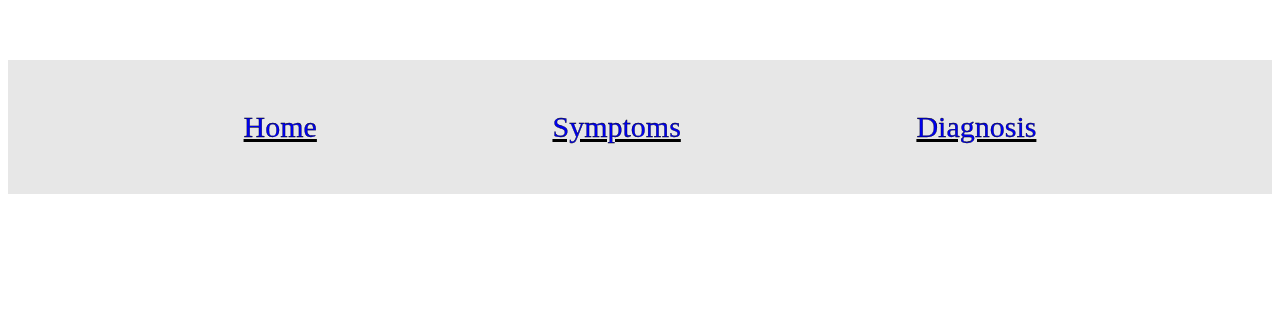
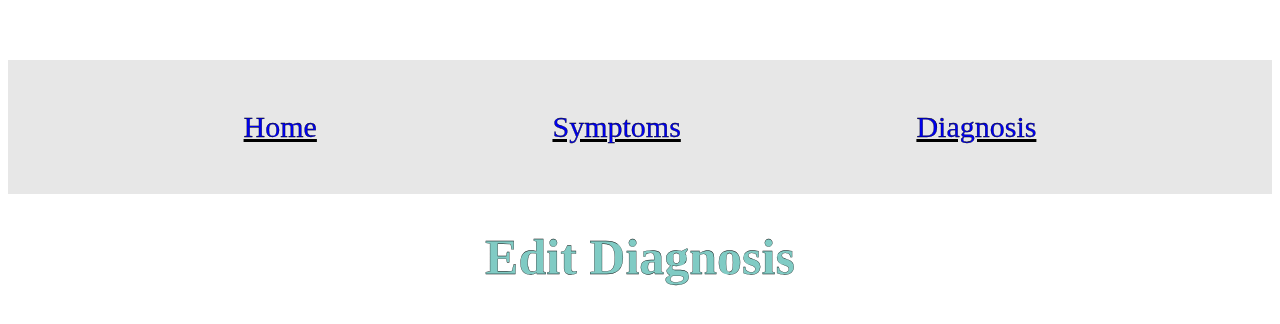
Before and after one commit to EddieYuabov/symptom_diagnosis, a Vue app in the folder symptom-diagnosis-app/: page /diagnosis/edit/1 in a window 1280 px wide. Shown: the top 324 px of the page. Built offline with nearby package versions, Linux system fonts and the light colour scheme.

Commit message:
created edit diagnosis component and added a route to the edit button in diagnosisDetails

```diff
--- a/symptom-diagnosis-app/src/components/Diagnosis_Details.vue
+++ b/symptom-diagnosis-app/src/components/Diagnosis_Details.vue
@@ -5,7 +5,7 @@
         <h3>{{diagnoses.possible_cause}}</h3>
         <h4>{{diagnoses.treatment}}</h4>
         </div>
-        <button id="edit-button">&#9998;</button>
+        <button id="edit-button" @click="navigateToEdit(diagnoses.id)">&#9998;</button>
         <button id="delete-button" @click="deleteDiagnosis">&#128465;</button>
     </div>
 </template>
@@ -30,6 +30,9 @@ export default {
                 e.preventDefault()
                 await axios.delete(`${URL}/diagnosis/${this.$route.params.diagnosis_id}`)
                 this.$router.push(`/diagnoses`)
+            },
+            navigateToEdit(id){
+                this.$router.push(`/diagnosis/edit/${id}`)
             }
         }
 }
--- /dev/null
+++ b/symptom-diagnosis-app/src/components/EditDiagnosis.vue
@@ -0,0 +1,15 @@
+<template>
+    <div>
+        <h1>Edit Diagnosis</h1>
+    </div>
+</template>
+
+<script>
+export default {
+    name: "EditDiagnosis"
+}
+</script>
+
+<style>
+
+</style>
--- a/symptom-diagnosis-app/src/router.js
+++ b/symptom-diagnosis-app/src/router.js
@@ -1,6 +1,7 @@
 import InputComponent from './components/Input'
 import EditSymptom from './components/EditSymptom'
 import SymptomComponent from './components/Symptoms'
+import EditDiagnosis from './components/EditDiagnosis'
 import DiagnosisComponent from './components/Diagnosis'
 import { createWebHistory, createRouter } from 'vue-router'
 import SymptomsDetails from './components/Symptoms_Details'
@@ -28,6 +29,11 @@ const routes = [
     path: '/diagnosis/:diagnosis_id',
     component: DiagnosisDetails,
     name: 'DiagnosisDetails'
+  },
+  {
+    path: '/diagnosis/edit/:diagnosis_id',
+    component: EditDiagnosis,
+    name: 'EditDiagnosis'
   }
 ]
 
```
